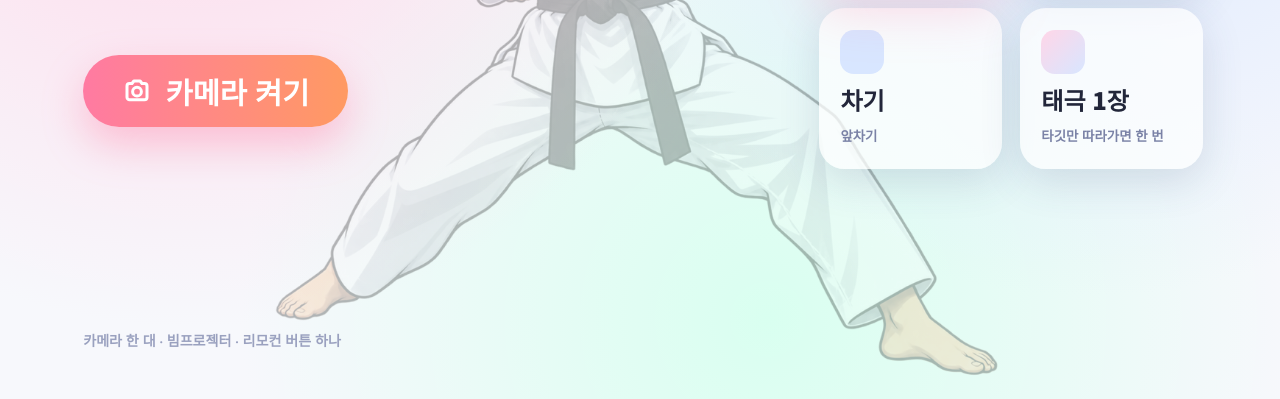
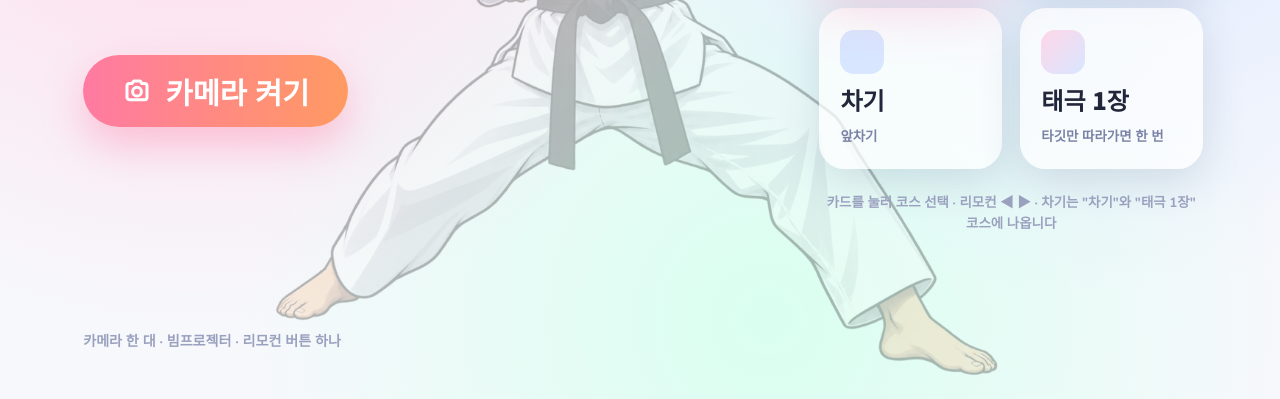
Before and after one commit to nekozipsa-cloud/taegeuk-target, a plain HTML site: page index.html in a window 1280 px wide. Shown: the part 401-800 px from the top of the page. Drawn offline with nearby package versions, Linux system fonts and the light colour scheme.

Commit message:
코스 카드 클릭으로 선택 + 차기 코스 안내
Co-Authored-By: Claude Fable 5.1 <noreply@anthropic.com>

```diff
--- a/index.html
+++ b/index.html
@@ -43,10 +43,12 @@
   /* 오른쪽: 코스 카드 2×2 (시안) */
   .eyebrow, .title, .sub, .cta, .err, .foot { z-index: 1; }
   .courses { z-index: 1; position: absolute; right: 6vw; top: 50%; transform: translateY(-50%); display: grid; grid-template-columns: repeat(2, minmax(0, 1fr)); gap: 1.4vw; width: 30vw; max-width: 400px; }
-  .course { border-radius: 26px; background: rgba(255,255,255,0.72); box-shadow: 0 12px 40px rgba(60,80,120,0.16); border: 2px solid transparent; padding: 1.6vw 1.5vw; display: flex; flex-direction: column; gap: 8px; transition: transform .15s, box-shadow .15s; }
+  .course { font: inherit; color: inherit; text-align: left; cursor: pointer; border-radius: 26px; background: rgba(255,255,255,0.72); box-shadow: 0 12px 40px rgba(60,80,120,0.16); border: 2px solid transparent; padding: 1.6vw 1.5vw; display: flex; flex-direction: column; gap: 8px; transition: transform .15s, box-shadow .15s; }
   .course .sw { width: 44px; height: 44px; border-radius: 14px; }
   .course h3 { margin: 0; font-family: "Noto Sans KR", sans-serif; font-weight: 900; font-size: clamp(18px, 1.9vw, 24px); }
   .course p { margin: 0; font-size: clamp(12px, 1.05vw, 14px); font-weight: 700; color: #7a82a6; }
+  .course:focus-visible { outline: 3px solid var(--pink); }
+  .coursehint { z-index: 1; position: absolute; right: 6vw; top: calc(50% + 24vh); width: 30vw; max-width: 400px; text-align: center; font-size: clamp(11px, 1.05vw, 14px); font-weight: 700; color: var(--ink3); }
   .course.sel { border-color: var(--pink); transform: translateY(-6px) scale(1.03); box-shadow: 0 22px 50px rgba(255,122,162,0.28); }
 </style>
 </head>
@@ -74,6 +76,7 @@
   <button id="ctaGo" class="cta go" hidden><span>▶&nbsp; 시작</span></button>
   <div id="startErr" class="err"></div>
   <div class="courses" id="courseCards"></div>
+  <div class="coursehint">카드를 눌러 코스 선택 · 리모컨 ◀ ▶ · 차기는 "차기"와 "태극 1장" 코스에 나옵니다</div>
   <div class="foot">카메라 한 대 · 빔프로젝터 · 리모컨 버튼 하나</div>
 </div>
 
@@ -314,7 +317,8 @@ const ctaGo = document.getElementById('ctaGo');
 ctaGo.onclick = () => pressPlay();
 function renderCourseCards() {
   const box = document.getElementById('courseCards');
-  box.innerHTML = COURSES.map((c, i) => `<div class="course${i === G.course ? ' sel' : ''}"><div class="sw" style="background:${COURSE_SW[i]}"></div><h3>${c.name}</h3><p>${c.sub}</p></div>`).join('');
+  box.innerHTML = COURSES.map((c, i) => `<button type="button" class="course${i === G.course ? ' sel' : ''}" data-i="${i}"><div class="sw" style="background:${COURSE_SW[i]}"></div><h3>${c.name}</h3><p>${c.sub}</p></button>`).join('');
+  box.querySelectorAll('.course').forEach(el => { el.onclick = () => { if (G.state === 'play') return; G.course = Number(el.dataset.i); say(COURSES[G.course].name); renderCourseCards(); startEl.dataset.course = String(G.course); }; });
 }
 renderCourseCards();
 function syncScreens() {
```
